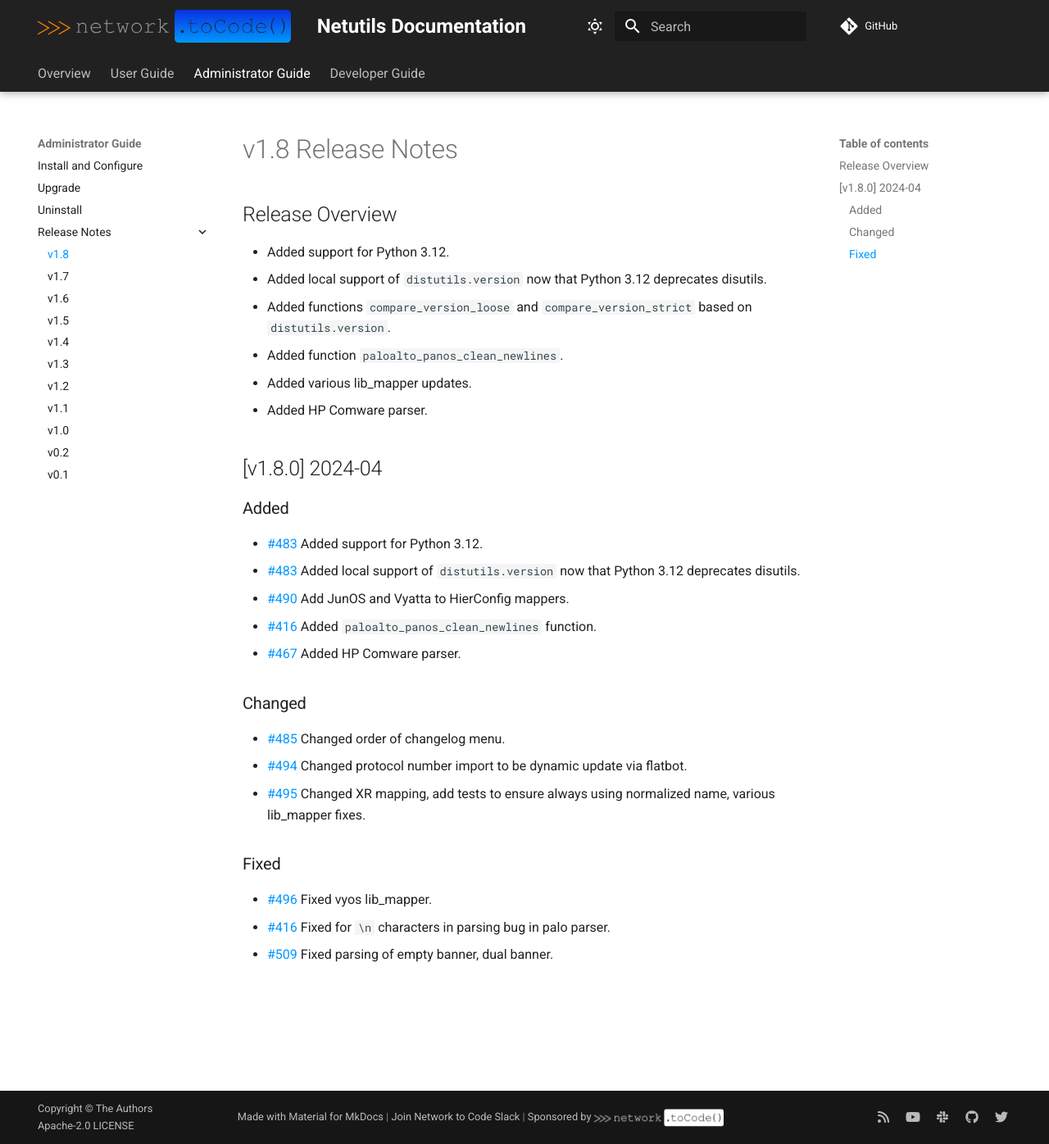
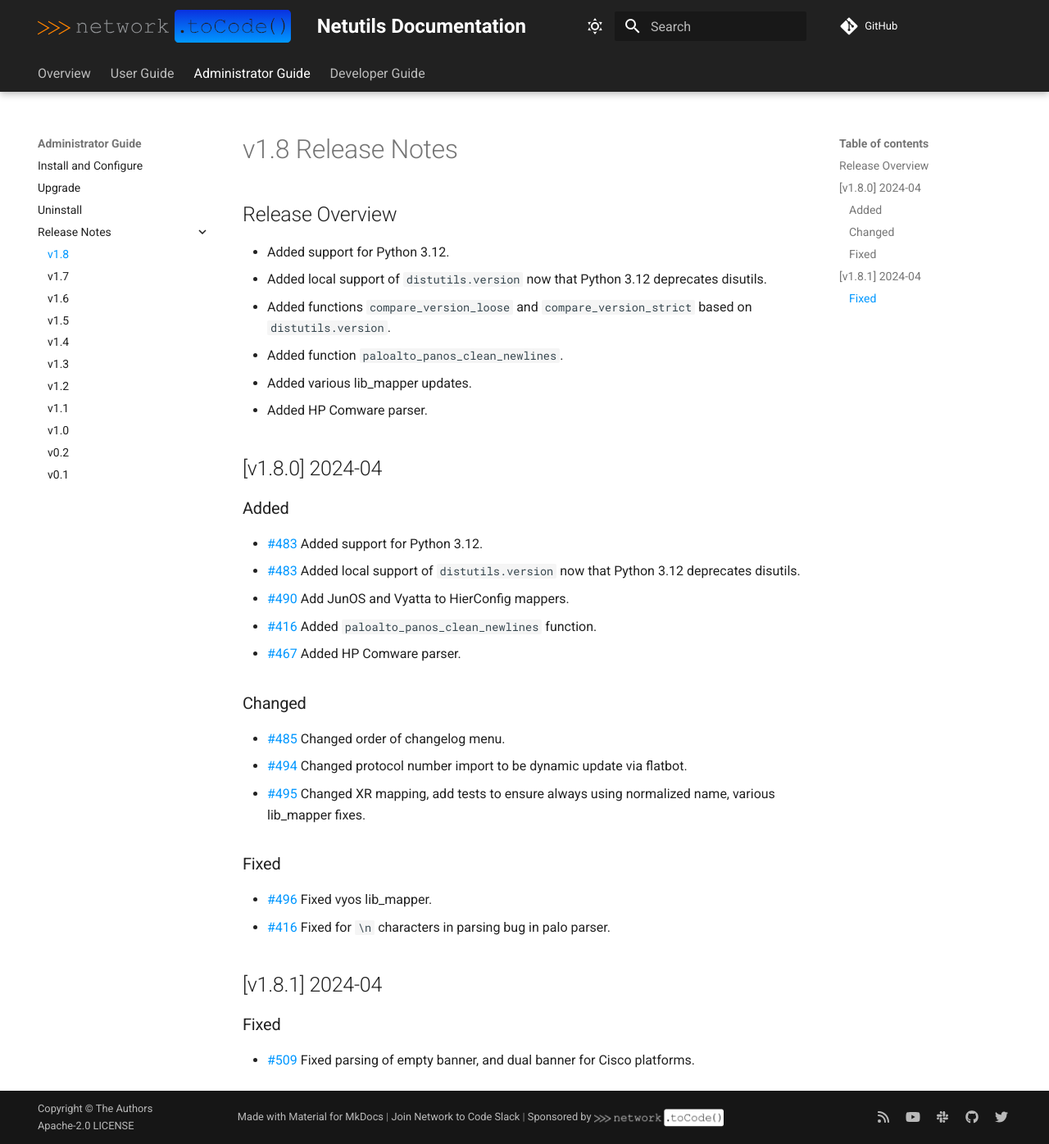
Before and after one commit to networktocode/netutils, an MkDocs documentation site: the page built from docs/admin/release_notes/version_1.8.md, in a window 1280 px wide and 1396 px high. Shown: the whole window at 82% size. Built offline with MkDocs 1.6.1 and Material for MkDocs 9.7.7, drawn with Linux system fonts in a browser that asks for light colours; comment, search, counter and statistics services are not loaded.

Commit message:
Update docs/admin/release_notes/version_1.8.md

```diff
--- a/docs/admin/release_notes/version_1.8.md
+++ b/docs/admin/release_notes/version_1.8.md
@@ -29,4 +29,8 @@
 
 - [#496](https://github.com/networktocode/netutils/pull/496) Fixed vyos lib_mapper.
 - [#416](https://github.com/networktocode/netutils/pull/416) Fixed for `\n` characters in parsing bug in palo parser.
-- [#509](https://github.com/networktocode/netutils/pull/509) Fixed parsing of empty banner, dual banner.
+
+## [v1.8.1] 2024-04
+
+### Fixed
+- [#509](https://github.com/networktocode/netutils/pull/509) Fixed parsing of empty banner, and dual banner for Cisco platforms.
```
